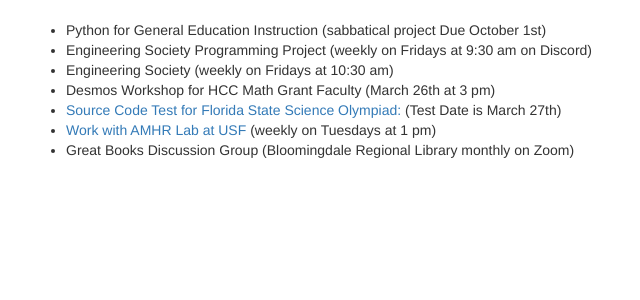
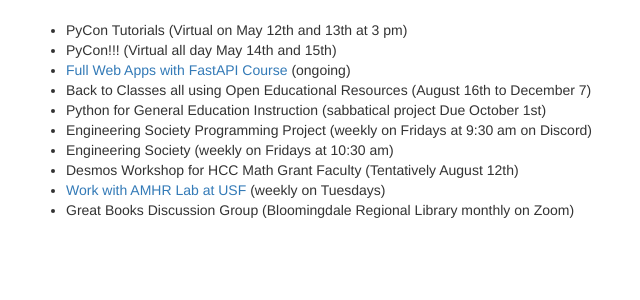
Before and after one commit to aambrioso1/alex_site_new, a Flask app: page /projects in a window 1280 px wide. Shown: the part 52-352 px from the top of the page, without its empty margins (59-699 px from the left). Run offline with Flask 2, Linux system fonts and the light colour scheme; some libraries are stand-ins or nearby versions.

Commit message:
update projects

```diff
--- a/templates/projects.html
+++ b/templates/projects.html
@@ -10,20 +10,20 @@
 <body>
 <div class="container">
 	<ul>
+		<li>PyCon Tutorials (Virtual on May 12th and 13th at 3 pm)</li>
+	    <li>PyCon!!! (Virtual all day May 14th and 15th)</li>
+	    <li><a href=https://training.talkpython.fm/courses/full-html-web-applications-with-fastapi target="_blank">Full Web Apps with FastAPI Course</a> (ongoing)</li>
+	    <li>Back to Classes all using Open Educational Resources (August 16th to December 7)
 		<li>Python for General Education Instruction (sabbatical project Due October 1st)</li>
 	    <li>Engineering Society Programming Project (weekly on Fridays at 9:30 am on Discord)</li>
 	    <li>Engineering Society (weekly on Fridays at 10:30 am)</li>
-	    <li>Desmos Workshop for HCC Math Grant Faculty (March 26th at 3 pm)</li>
-	    <li>
-	    	<a href="https://scilympiad.com/fl" target="_blank">
-	    	Source Code Test for Florida State Science Olympiad:
-	    	</a>(Test Date is March 27th)
-	    </li>
+	    <li>Desmos Workshop for HCC Math Grant Faculty (Tentatively August 12th)</li>
 	    <li>
 	    	<a href="https://sites.google.com/view/amhr" target="_blank">Work with AMHR Lab at USF</a>
-	    	(weekly on Tuesdays at 1 pm)
+	    	(weekly on Tuesdays)
 	    </li>
 	    <li>Great Books Discussion Group (Bloomingdale Regional Library monthly on Zoom)</li>
+
 	</ul>
 </div>
 </body>
```
